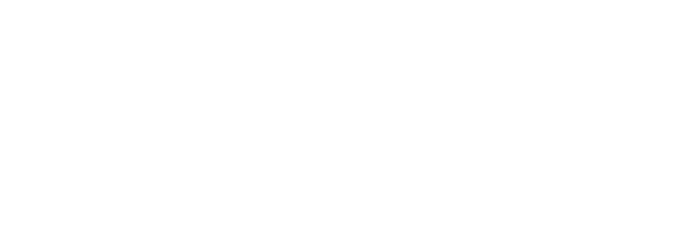
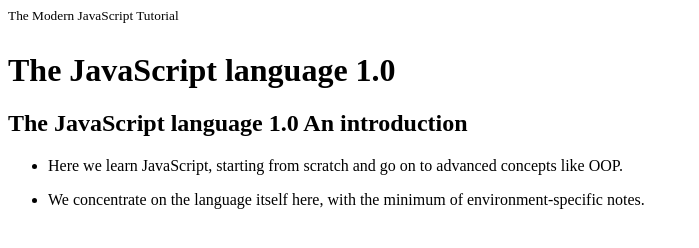
Before and after one commit to mihail859/html_css_exercises, a plain HTML site: page Html_and_css_introduction/additional_exercise/images/TheModernJavaScript_06/modern-js.html in a window 1280 px wide. Shown: the whole page, without its empty margins (0-699 px from the left). Drawn offline with Linux system fonts and the light colour scheme.

Commit message:
Update modern-js.html

```diff
--- a/Html_and_css_introduction/additional_exercise/images/TheModernJavaScript_06/modern-js.html
+++ b/Html_and_css_introduction/additional_exercise/images/TheModernJavaScript_06/modern-js.html
@@ -6,6 +6,23 @@
         <title>The Modern JavaScript</title>
     </head>
     <body>
+        <main>
+            <sup>The Modern JavaScript Tutorial</sup>
 
+            <h1>The JavaScript language 1.0</h1>
+            <h2>The JavaScript language 1.0 An introduction</h2>
+
+            <span>
+                <ul>
+                    <li>
+                        <p>Here we learn JavaScript, starting from scratch and go on to advanced concepts like OOP.</p>
+                    </li>
+                    <li>
+                        <p>We concentrate on the language itself here, with the minimum of environment-specific notes.</p>
+                    </li>
+                </ul>
+            </span>
+
+        </main>
     </body>
 </html>
```
